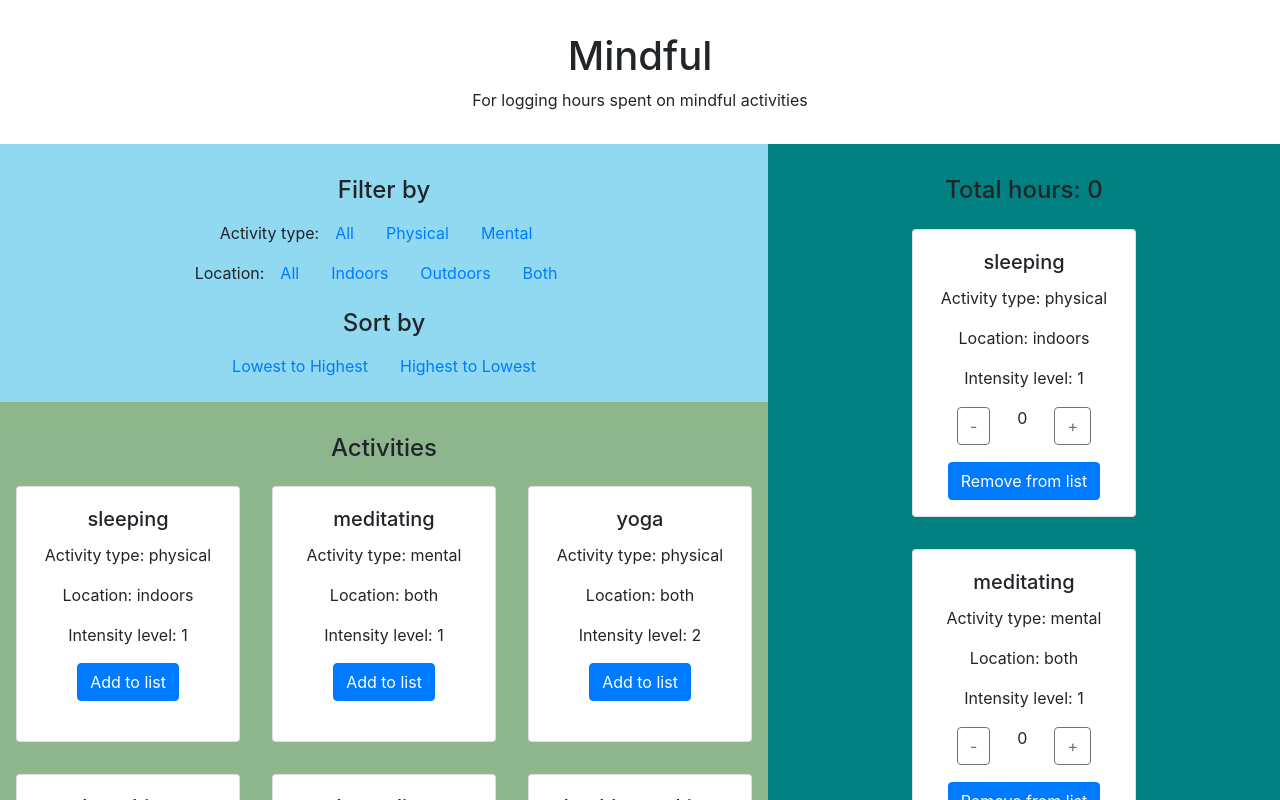
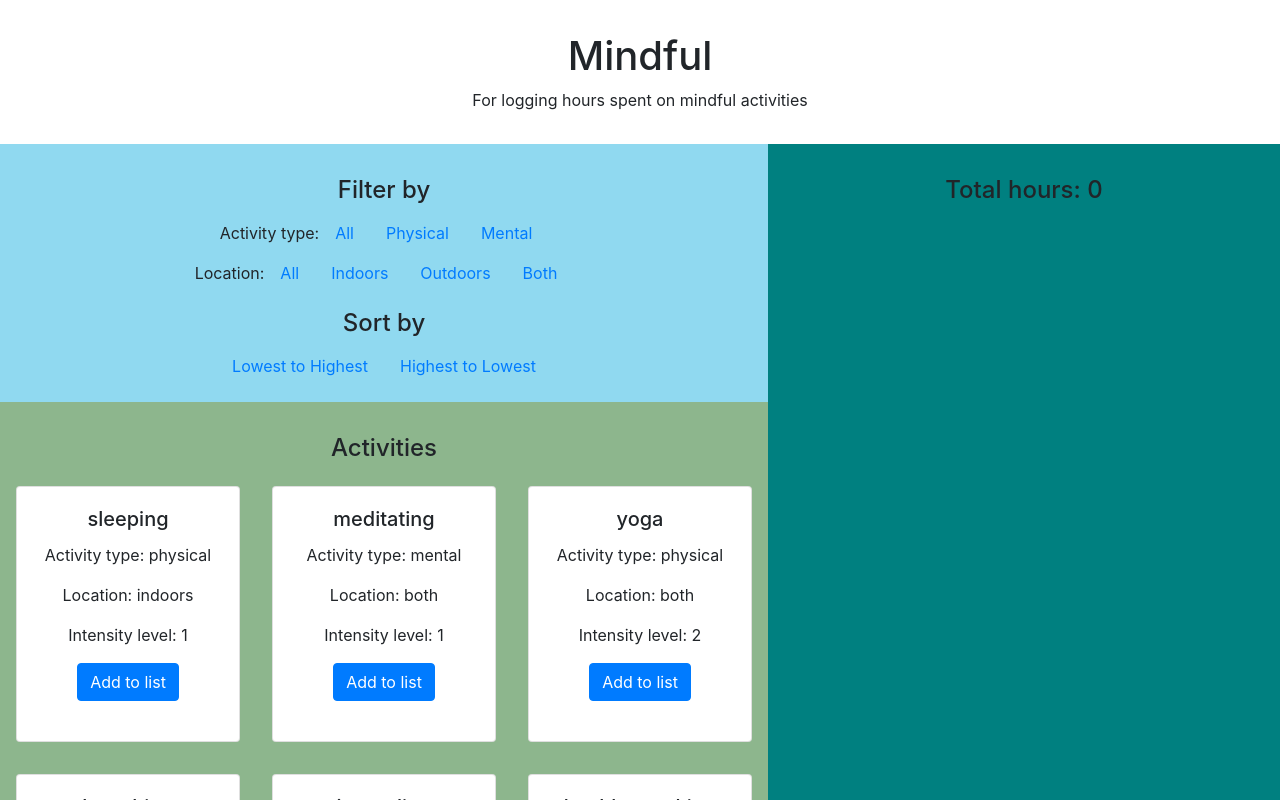
Before and after one commit to lauren-choi/favshows, a React (Create React App) app: page / in a window 1280 px wide. Shown: the top 800 px of the page. Built offline with nearby package versions, Linux system fonts and the light colour scheme.

Commit message:
reorganized filteredlist and aggregatelist

```diff
--- a/src/App.js
+++ b/src/App.js
@@ -23,10 +23,7 @@ export default class App extends React.Component {
           <h1>Mindful</h1>
           <p>For logging hours spent on mindful activities</p>
         </header>
-        <div className="main">
-          <FilteredList list={activityList} />
-          <AggregateList list={activityList} />
-        </div>
+        <FilteredList list={activityList} />
       </div>
     );
   }
--- a/src/FilteredList.js
+++ b/src/FilteredList.js
@@ -15,6 +15,7 @@ export default class FilteredList extends React.Component {
       location: "All",
       sortState: "Select",
       total: 0,
+      aggregate: []
     }
   }
 
@@ -78,14 +79,23 @@ export default class FilteredList extends React.Component {
     })
   };
 
-  subtractTotal = () => {
+  addToAggregate = item => {
+    let filteredArray = this.state.aggregate.concat(item)
     this.setState({
-      total: this.state.total - 1
+      aggregate: filteredArray
+    });
+  }
+
+  removeFromAggregate = elt => {
+    let filteredArray = this.state.aggregate.filter(item => item !== elt.target.value)
+    this.setState({
+      aggregate: filteredArray
     });
   }
 
   render() {
     return (
+      <div className="main">
         <div className="filtered-display">
           <Nav className="navigation">
             <h4>Filter by</h4>
@@ -113,6 +123,8 @@ export default class FilteredList extends React.Component {
             <DisplayList list={this.props.list.filter(this.applyFilters)}/>
           </div>
         </div>
+        <AggregateList list={this.state.aggregate} />
+      </div>
     );
   }
 }
--- a/src/index.css
+++ b/src/index.css
@@ -37,7 +37,7 @@ h4 {
   background-color: rgb(141, 182, 141);
   display: flex;
   flex-direction: column;
-  max-width: 60vw;
+  width: 60vw;
 }
 
 .filtered-section {
@@ -60,7 +60,6 @@ h4 {
 .aggregate-display {
   display: flex;
   flex-direction: column;
-  justify-content: space-evenly;
   background-color: teal;
   width: 40vw;
   padding: 1rem;
```
Lines whose indentation alone changed are shown as unchanged.
